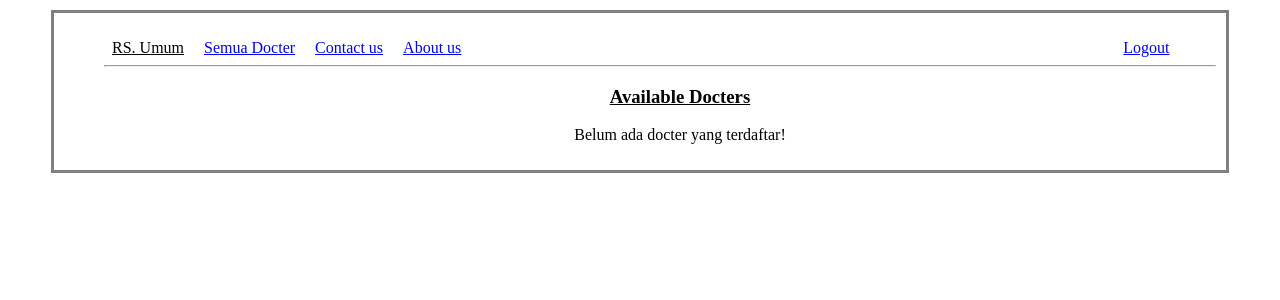
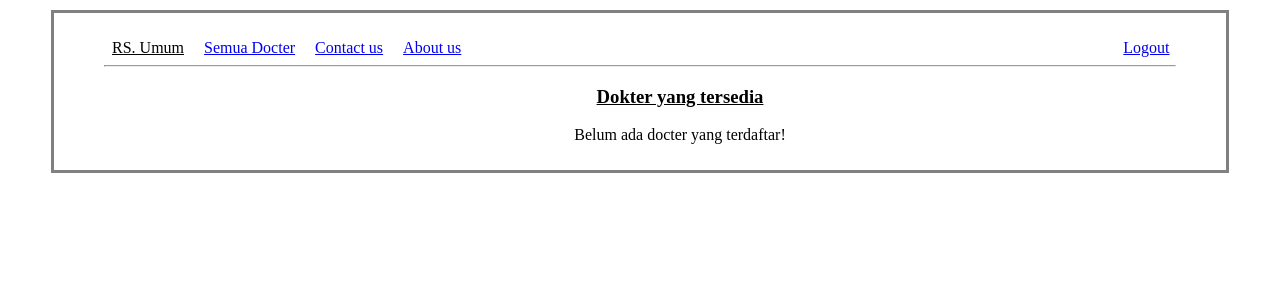
Before and after one commit to rizalilhamm/hospital, a Flask app: page /docters/ in a window 1280 px wide. Shown: the top 300 px of the page. Run offline with Flask 2, Linux system fonts and the light colour scheme; data that the repository does not hold is empty.

Commit message:
Update Presentation to Bahasa indonesia

```diff
--- a/hospital/admin/templates/all_docters.html
+++ b/hospital/admin/templates/all_docters.html
@@ -1,7 +1,7 @@
 {% extends 'base.html' %}
 {% block content %}
     <div style="text-align: center">
-        <h3><u>Available Docters</u></h3>
+        <h3><u>Dokter yang tersedia</u></h3>
         {% if docters|length > 0 %}
             <ol>
                 {% for docter in docters %}
--- a/hospital/auth/templates/base.html
+++ b/hospital/auth/templates/base.html
@@ -28,7 +28,7 @@
         {% else %}
             <li class="headerlink" style="margin-left: 650px;"><a href="/logout">Logout</a></li>
         {% endif %}
-        <hr style="margin-left: auto;">
+        <hr style="margin-right: 40px;">
     <ul>
     {% with messages = get_flashed_messages() %}
     {% if messages %}
```
